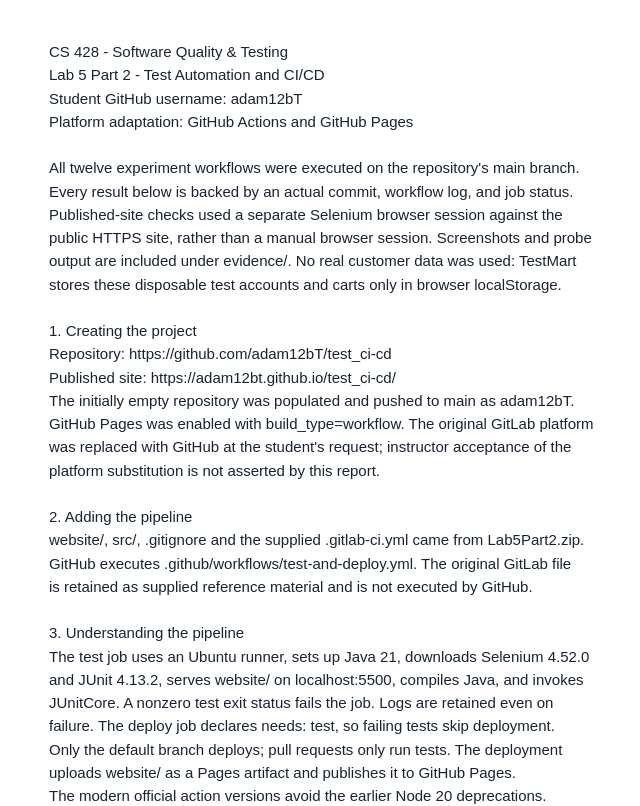
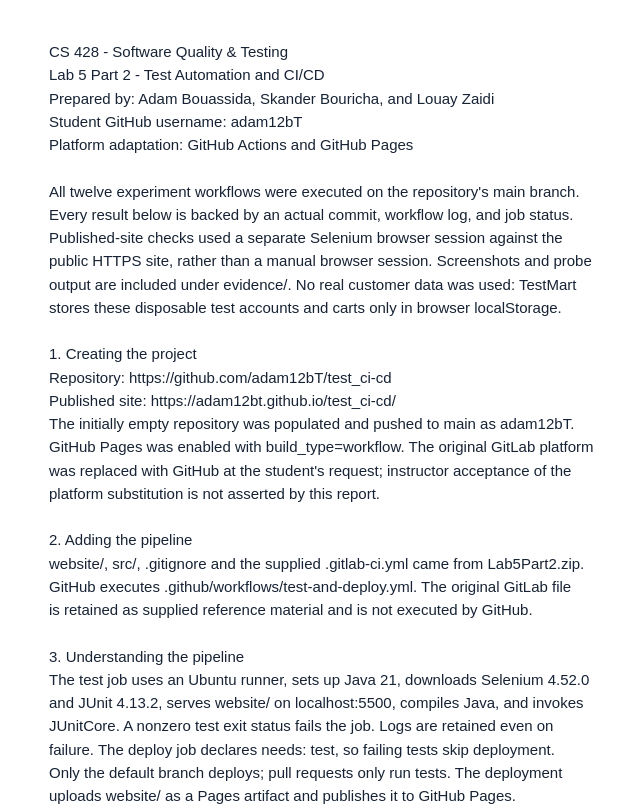
Before and after one commit to adam12bT/test_ci-cd, a plain HTML site: page LAB_REPORT.html in a window 1280 px wide. Shown: the top 806 px of the page, without its empty margins (116-756 px from the left). Drawn offline with Linux system fonts and the light colour scheme.

Commit message:
Add Adam Bouassida, Skander Bouricha, and Louay Zaidi as report authors

```diff
--- a/LAB_REPORT.html
+++ b/LAB_REPORT.html
@@ -1,5 +1,6 @@
 <!doctype html><html lang="en"><meta charset="utf-8"><title>Lab 5 Part 2 Report</title><style>body{max-width:950px;margin:40px auto;padding:0 24px;font:15px/1.55 Arial;color:#172334}pre{white-space:pre-wrap;font:inherit}img{max-width:100%;border:1px solid #ccd4df}figure{margin:30px 0;break-inside:avoid}figcaption{color:#45556b}a{color:#125ac4}@media print{body{margin:0}figure{break-before:page}}</style><pre>CS 428 - Software Quality &amp; Testing
 Lab 5 Part 2 - Test Automation and CI/CD
+Prepared by: Adam Bouassida, Skander Bouricha, and Louay Zaidi
 Student GitHub username: adam12bT
 Platform adaptation: GitHub Actions and GitHub Pages
 
```
Also changed, not shown: LAB_REPORT.txt, 2 other files.
